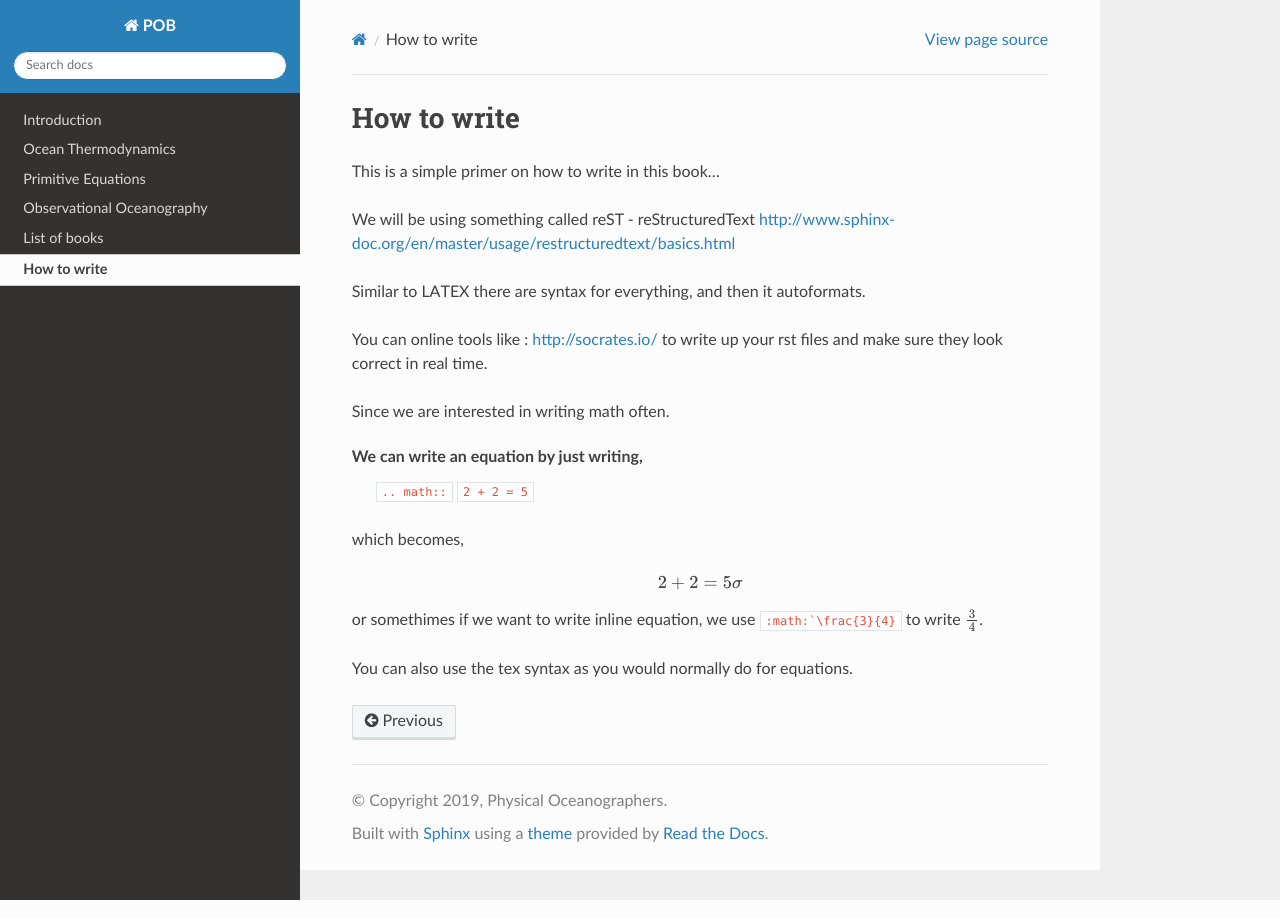
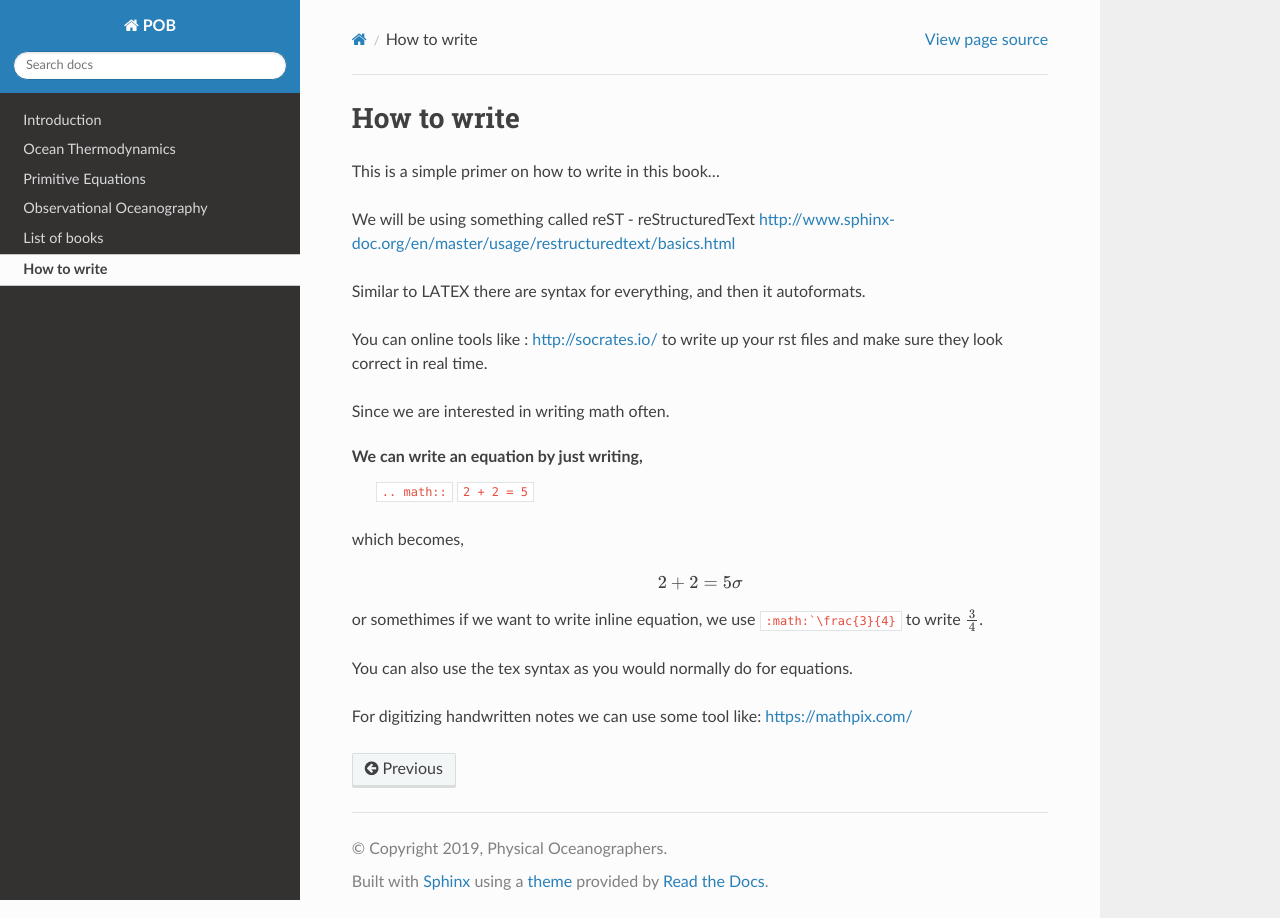
Before and after one commit to dhruvbalwada/POB, a Sphinx documentation site: the page built from docs/source/howto.rst, in a window 1280 px wide. Built offline with Sphinx 7.4.7 and the Read the Docs theme 2.0.0, drawn with Linux system fonts in a browser that asks for light colours.

Commit message:
Update howto.rst

```diff
--- a/docs/source/howto.rst
+++ b/docs/source/howto.rst
@@ -24,3 +24,6 @@ which becomes,
 or somethimes if we want to write inline equation, we use ``:math:`\frac{3}{4}`` to write :math:`\frac{3}{4}`.
 
 You can also use the tex syntax as you would normally do for equations.
+
+
+For digitizing handwritten notes we can use some tool like: https://mathpix.com/
```
